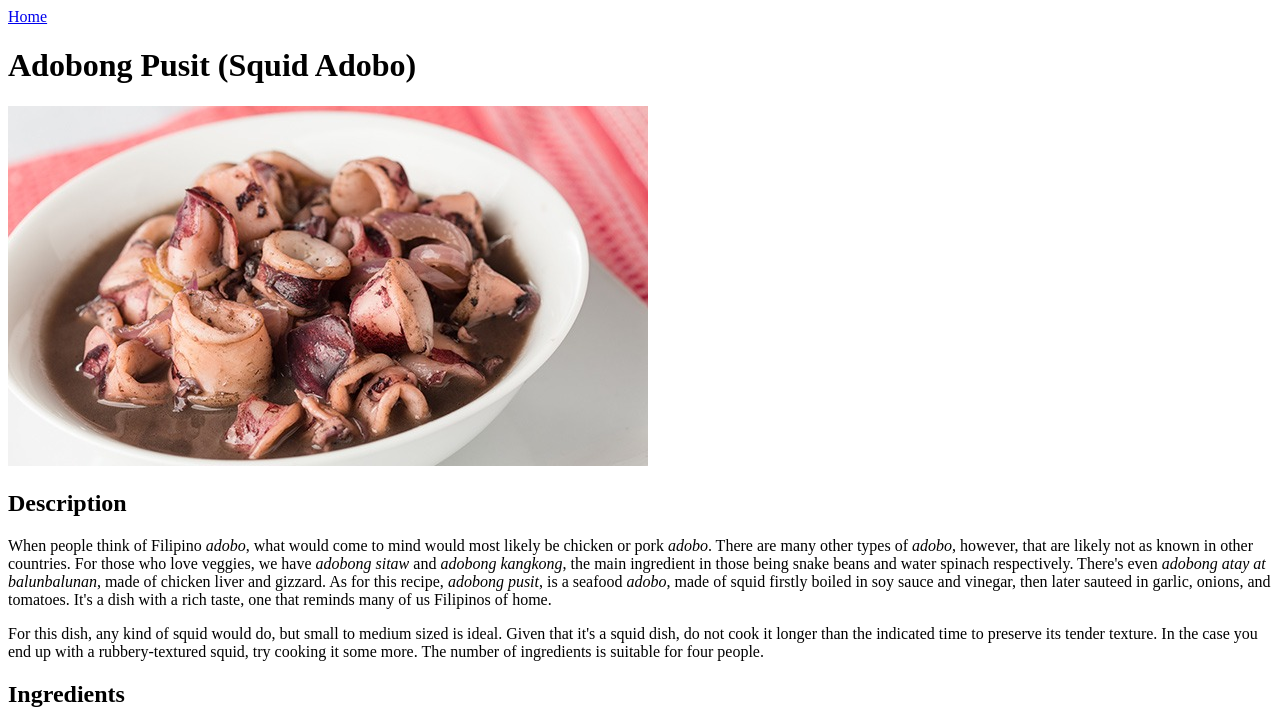
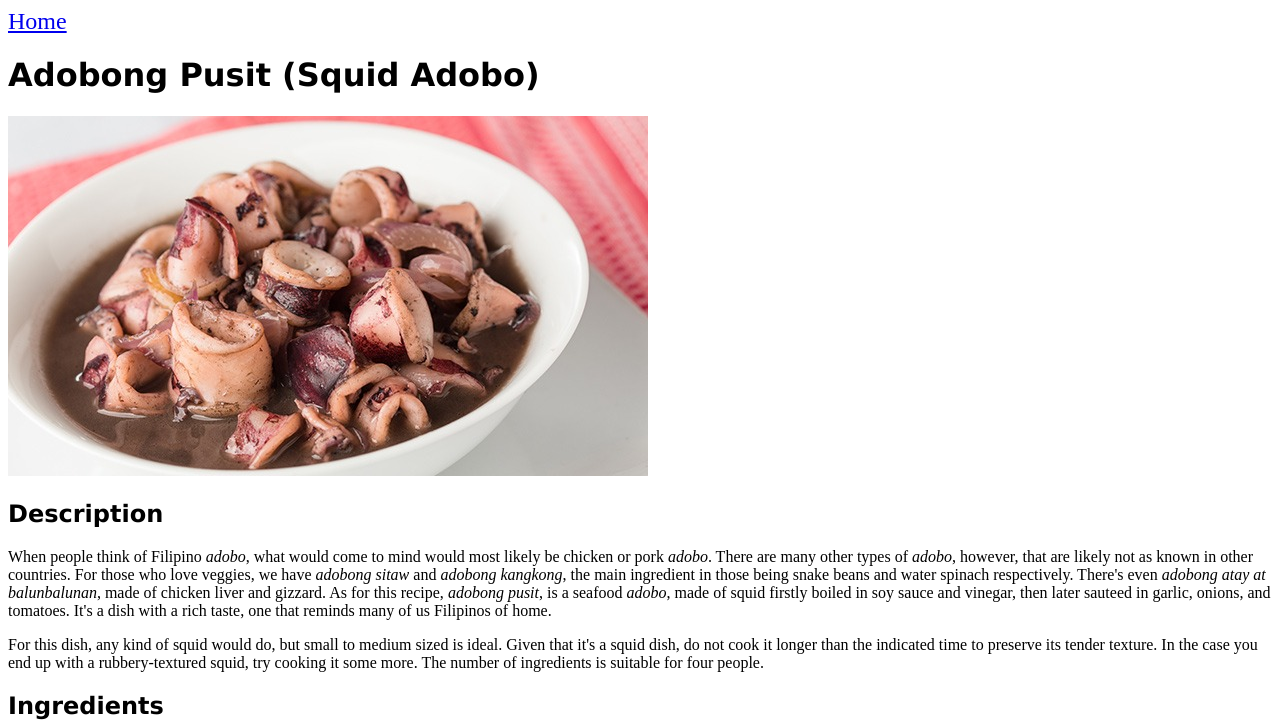
Before and after one commit to verdevoid/odin-recipes, a plain HTML site: page recipes/adobong-pusit.html in a window 1280 px wide. Shown: the top 725 px of the page. Drawn offline with Linux system fonts and the light colour scheme; files that its build step writes are made by us from their sources.

Commit message:
update: added styles to links, recipe-card class, html and universal selector added images to recipe cards

```diff
--- a/style.css
+++ b/style.css
@@ -0,0 +1,7 @@
+h1, h2, h3, h4, h5, h6, ul, ol {
+    font-family: Verdana, Geneva, Tahoma, sans-serif;
+}
+
+a {
+    font-size: 24px;
+}
```
Also changed, not shown: index.html (+3 -0 lines).
